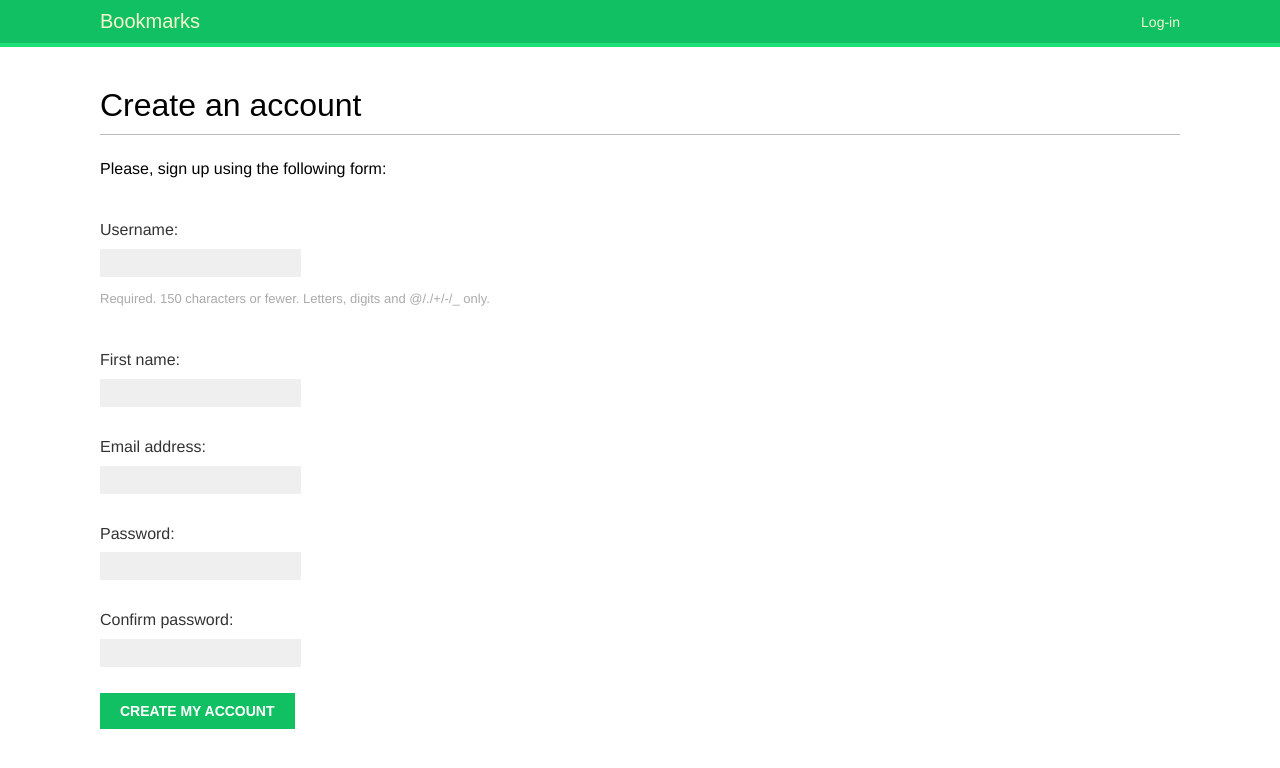
After one commit to lucianomartinez27/django-by-example, a Django app: page /account/register/ in a window 1280 px wide. The commit adds this page. Shown: the top 768 px of the page. Run offline with Django 3.2, Linux system fonts and the light colour scheme; some web fonts are replaced.

Commit message:
add user registration

```diff
--- a/bokmarks/account/forms.py
+++ b/bokmarks/account/forms.py
@@ -1,5 +1,20 @@
 from django import forms
+from django.contrib.auth.models import User
 
 class LoginForm(forms.Form):
     username = forms.CharField()
     password = forms.CharField(widget=forms.PasswordInput)
+
+class UserRegistrationForm(forms.ModelForm):
+    password = forms.CharField(widget=forms.PasswordInput, label='Password')
+    password2 = forms.CharField(widget=forms.PasswordInput, label='Confirm password')
+
+    class Meta:
+        model = User
+        fields = ('username', 'first_name', 'email')
+
+    def clean_password2(self):
+        cd = self.cleaned_data
+        if cd['password'] == cd['password2']:
+            return cd['password2']
+        raise forms.ValidationError('Passwords don\'t match')
--- /dev/null
+++ b/bokmarks/account/templates/account/register.html
@@ -0,0 +1,13 @@
+{% extends "base.html" %}
+
+{% block title %}Create an account{% endblock %}
+
+{% block content %}
+    <h1>Create an account</h1>
+    <p>Please, sign up using the following form:</p>
+    <form method="post">
+        {{ user_form.as_p }}
+        {% csrf_token %}
+        <p><input type="submit" value="Create my account"></p>
+    </form>
+{% endblock %}
--- a/bokmarks/account/templates/registration/login.html
+++ b/bokmarks/account/templates/registration/login.html
@@ -11,7 +11,8 @@
     Please try again.
 </p>
 {% else %}
-<p>Please, use the following form to log-in</p>
+<p>Please, use the following form to log-in. If you don't have an
+    account <a href="{% url "register" %}">register here</a></p>
 {% endif %}
 <div class="login-form">
     <form action="{% url 'login' %}" method="post">
--- a/bokmarks/account/urls.py
+++ b/bokmarks/account/urls.py
@@ -3,5 +3,11 @@ from django.contrib.auth import views as auth_views
 from . import views
 
 urlpatterns = [
+    #path('login/', views.user_login, name='login' ),
     path('', include('django.contrib.auth.urls')),
+    path('dashboard/', views.dashboard, name='dashboard'),
+    path('register/', views.register,name= 'register'),
+
+
+
 ]
--- a/bokmarks/account/views.py
+++ b/bokmarks/account/views.py
@@ -1,7 +1,7 @@
 from django.shortcuts import render
 from django.http import HttpResponse
 from django.contrib.auth import authenticate, login
-from .forms import LoginForm
+from .forms import LoginForm, UserRegistrationForm
 from django.contrib.auth.decorators import login_required
 
 @login_required
@@ -27,3 +27,15 @@ def user_login(request):
     else:
         form = LoginForm()
     return render(request, 'account/login.html', {'form': form})
+
+def register(request):
+    if request.method == 'POST':
+        user_form = UserRegistrationForm(request.POST)
+        if user_form.is_valid():
+            new_user = user_form.save(commit=False)
+            new_user.set_password(user_form.cleaned_data['password'])
+            new_user.save()
+            return render(request, 'account/register_done.html', {'new_user': new_user})
+    else:
+        user_form = UserRegistrationForm()
+    return render(request, 'account/register.html', {'user_form':user_form})
```
Also changed, not shown: bokmarks/account/templates/account/login.html (deleted, +0 -10 lines), bokmarks/account/templates/account/register_done.html (added, +9 -0 lines).
